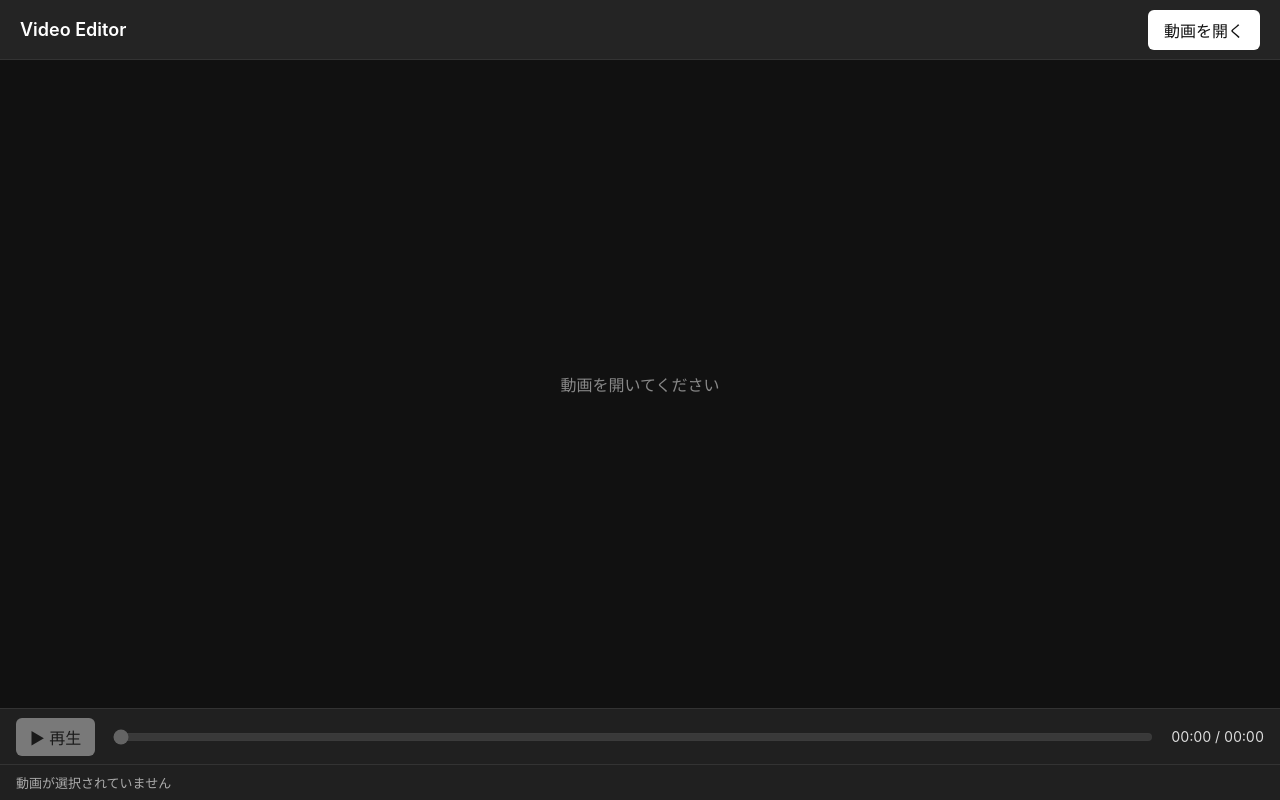
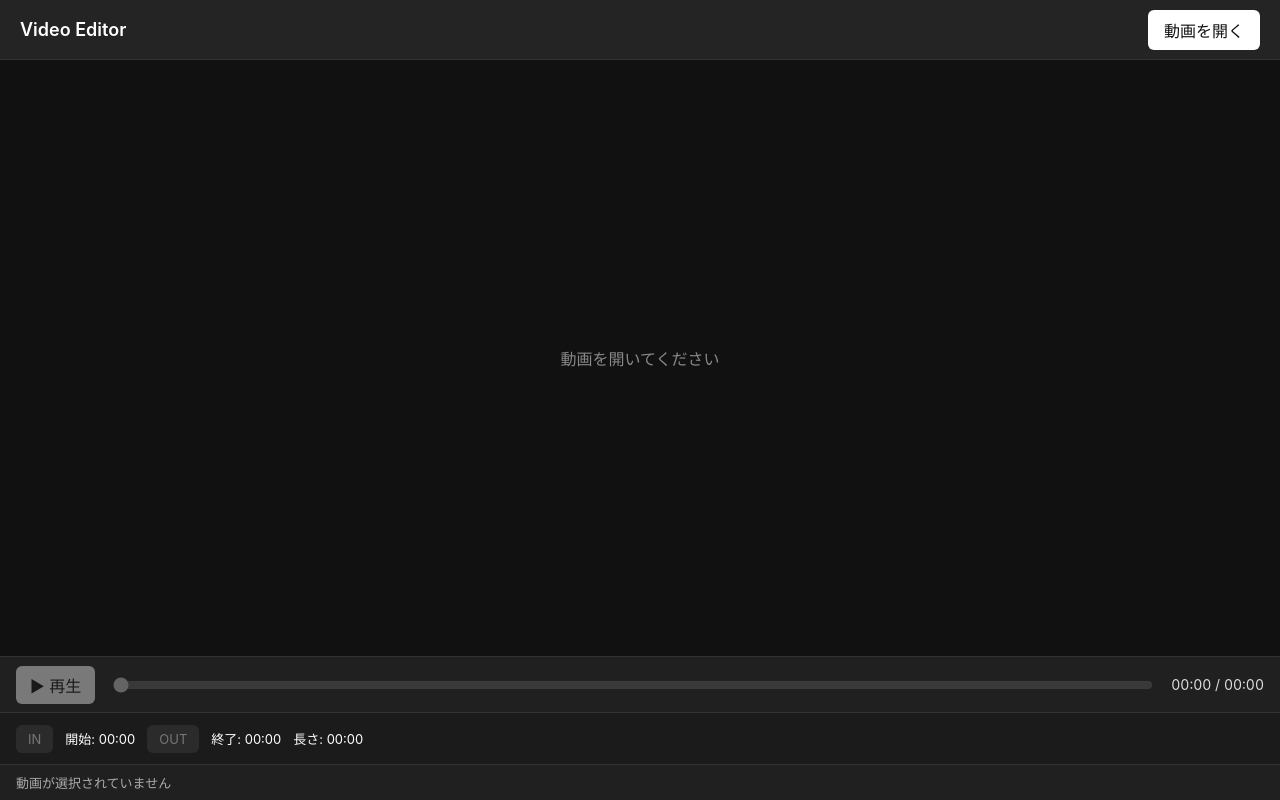
Before and after one commit to chororin460/video-editor, a React (Vite) app: page / in a window 1280 px wide. Built offline with nearby package versions, Linux system fonts and the light colour scheme.

Commit message:
IN/OUT指定

```diff
--- a/src/App.css
+++ b/src/App.css
@@ -151,3 +151,35 @@ button {
   opacity: 0.4;
   cursor: default;
 }
+
+.trim-controls {
+  min-height: 52px;
+
+  display: flex;
+  align-items: center;
+  gap: 12px;
+
+  padding: 0 16px;
+
+  background: #1b1b1b;
+  border-top: 1px solid #333333;
+
+  font-size: 13px;
+}
+
+.trim-controls button {
+  padding: 6px 12px;
+
+  border: none;
+  border-radius: 6px;
+
+  background: #444444;
+  color: #ffffff;
+
+  cursor: pointer;
+}
+
+.trim-controls button:disabled {
+  opacity: 0.4;
+  cursor: default;
+}
--- a/src/App.tsx
+++ b/src/App.tsx
@@ -11,6 +11,8 @@ function App() {
   const [isPlaying, setIsPlaying] = useState(false);
   const [currentTime, setCurrentTime] = useState(0);
   const [duration, setDuration] = useState(0);
+  const [startTime, setStartTime] = useState(0);
+  const [endTime, setEndTime] = useState(0);
 
   async function openVideo() {
     const selected = await open({
@@ -34,6 +36,8 @@ function App() {
     setIsPlaying(false);
     setCurrentTime(0);
     setDuration(0);
+    setStartTime(0);
+    setEndTime(0);
   }
 
   async function togglePlayback() {
@@ -86,7 +90,10 @@ function App() {
               setCurrentTime(event.currentTarget.currentTime);
             }}
             onLoadedMetadata={(event) => {
-              setDuration(event.currentTarget.duration);
+              const videoDuration = event.currentTarget.duration;
+
+              setDuration(videoDuration);
+              setEndTime(videoDuration);
             }}
           />
         ) : (
@@ -131,6 +138,34 @@ function App() {
         </span>
       </section>
 
+      <section className="trim-controls">
+        <button
+          disabled={!videoUrl}
+          onClick={() => setStartTime(currentTime)}
+        >
+          IN
+        </button>
+
+        <span>
+          開始: {formatTime(startTime)}
+        </span>
+
+        <button
+          disabled={!videoUrl}
+          onClick={() => setEndTime(currentTime)}
+        >
+          OUT
+        </button>
+
+        <span>
+          終了: {formatTime(endTime)}
+        </span>
+
+        <span>
+          長さ: {formatTime(Math.max(0, endTime - startTime))}
+        </span>
+      </section>
+
       <footer className="status">
         {fileName || "動画が選択されていません"}
       </footer>
```
